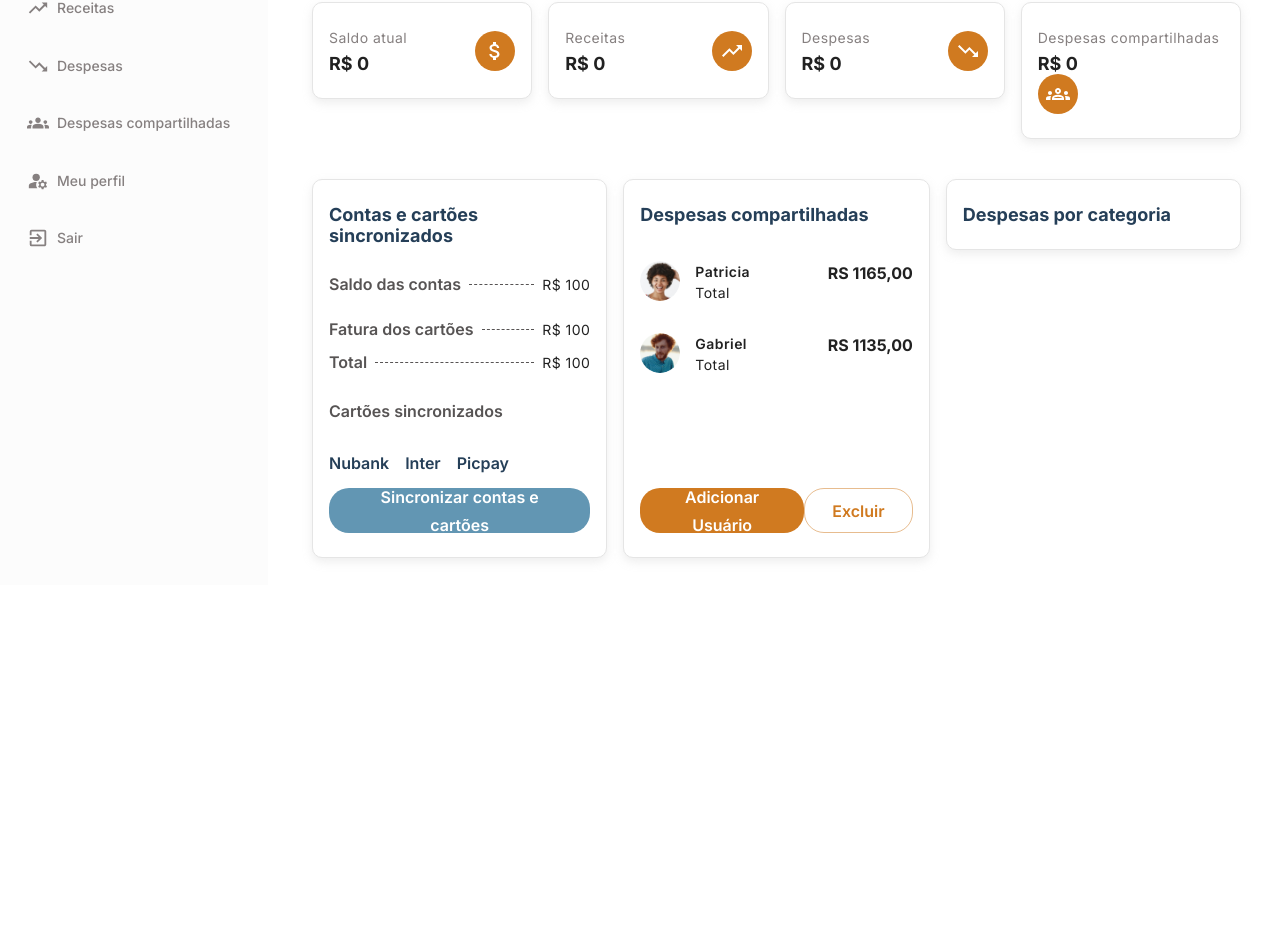
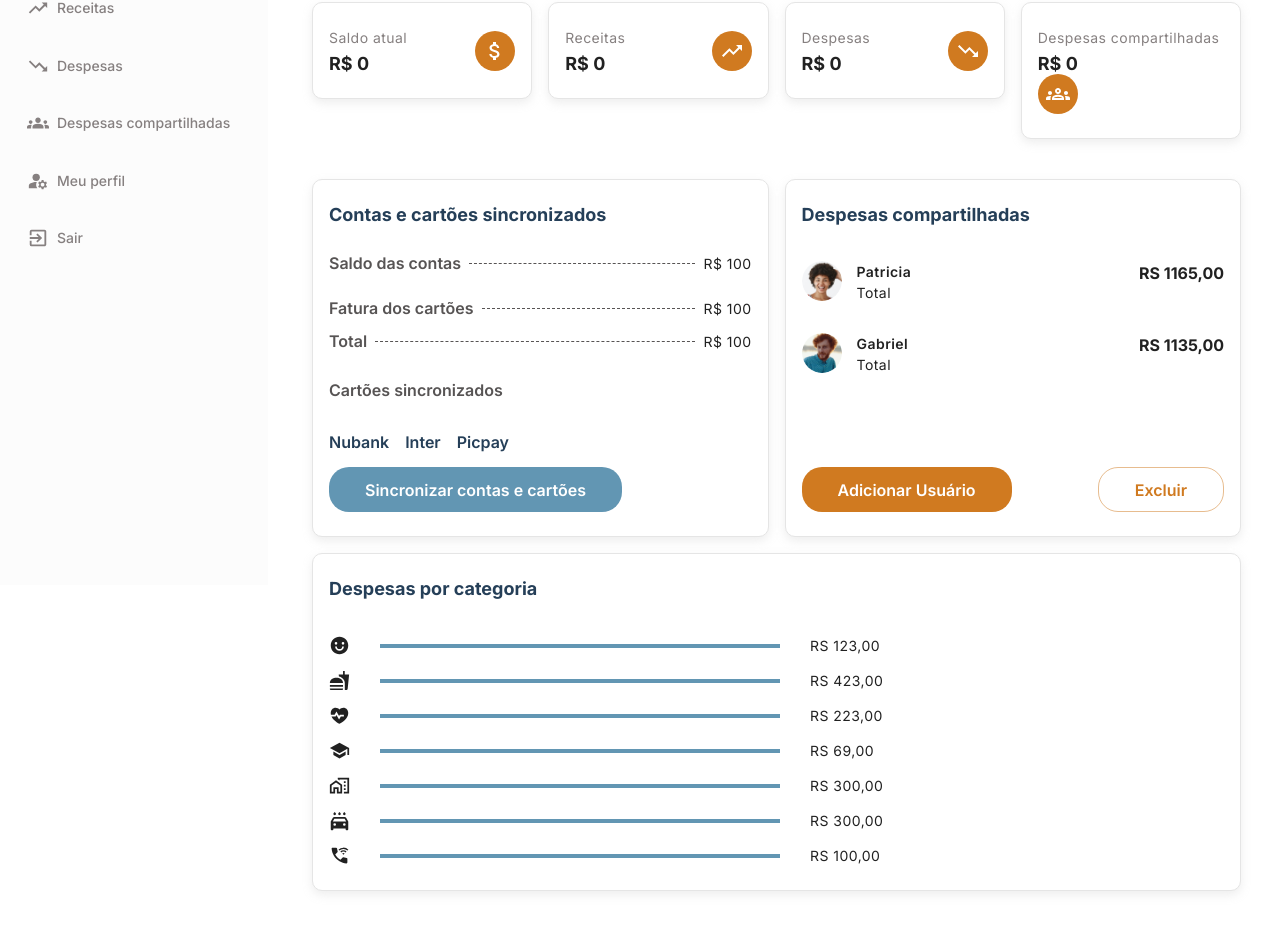
Before and after one commit to olirodrigues/compartilha-bootcamp-gama, a React (Vite) app: page /dashboard in a window 1280 px wide. Shown: the part 215-1146 px from the top of the page. Before the commit the page ends 817 px from the top, so only its background shows below. Built offline with nearby package versions, Linux system fonts and the light colour scheme; no server answers.

Commit message:
Adicionado componente DespesasPorCategoria

```diff
--- a/src/pages/Dashboard/DespesasPorCategoria/index.tsx
+++ b/src/pages/Dashboard/DespesasPorCategoria/index.tsx
@@ -1,10 +1,85 @@
 import { Typography } from "@mui/material";
+import { Box } from "@mui/system";
+import {
+  MdFastfood,
+  MdOutlineHomeWork,
+  MdSchool,
+  MdWifiCalling3,
+} from "react-icons/md";
+import {
+  RiCarWashingFill,
+  RiEmotionHappyFill,
+  RiHeartPulseFill,
+} from "react-icons/ri";
 import { Card } from "../../../components/Card";
 
-export const DespesasPorCategoria = () => (
-  <Card>
-    <Typography variant='subtitle3' color='primary' gutterBottom>
-      Despesas por categoria
-    </Typography>
-  </Card>
-);
+export const DespesasPorCategoria = () => {
+  const categorias = [
+    {
+      icon: <RiEmotionHappyFill size={21} />,
+      valor: "RS 123,00",
+      tamanho: "30px",
+    },
+    { icon: <MdFastfood size={21} />, valor: "RS 423,00", tamanho: "0px" },
+    {
+      icon: <RiHeartPulseFill size={21} />,
+      valor: "RS 223,00",
+      tamanho: "40px",
+    },
+    { icon: <MdSchool size={21} />, valor: "RS 69,00", tamanho: "80px" },
+    {
+      icon: <MdOutlineHomeWork size={21} />,
+      valor: "RS 300,00",
+      tamanho: "50px",
+    },
+    {
+      icon: <RiCarWashingFill size={21} />,
+      valor: "RS 300,00",
+      tamanho: "50px",
+    },
+    { icon: <MdWifiCalling3 size={21} />, valor: "RS 100,00", tamanho: "45px" },
+  ];
+  return (
+    <Card
+      sx={{
+        display: "flex",
+        flexDirection: "column",
+        gap: "30px",
+        height: "100%",
+      }}
+    >
+      <Typography variant='subtitle3' color='primary' gutterBottom>
+        Despesas por categoria
+      </Typography>
+      <Box
+        sx={{
+          display: "flex",
+          flexDirection: "column",
+          gap: "14px",
+        }}
+      >
+        {categorias.map((categoria) => (
+          <Box
+            sx={{
+              display: "grid",
+              gap: "30px",
+              alignItems: "center",
+              gridTemplateColumns: "21px max-content 100px",
+            }}
+          >
+            {categoria.icon}
+            <Box
+              sx={{
+                width: categoria.tamanho,
+                paddingInline: "200px",
+                height: "4px",
+                backgroundColor: "#6296B3",
+              }}
+            />
+            <Typography variant='body1'>{categoria.valor}</Typography>
+          </Box>
+        ))}
+      </Box>
+    </Card>
+  );
+};
```
